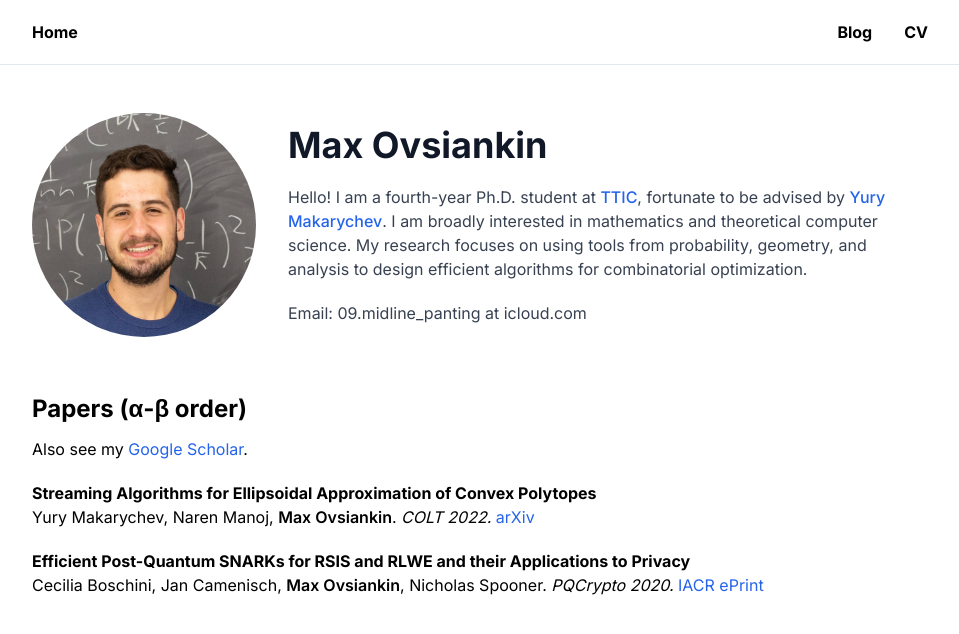
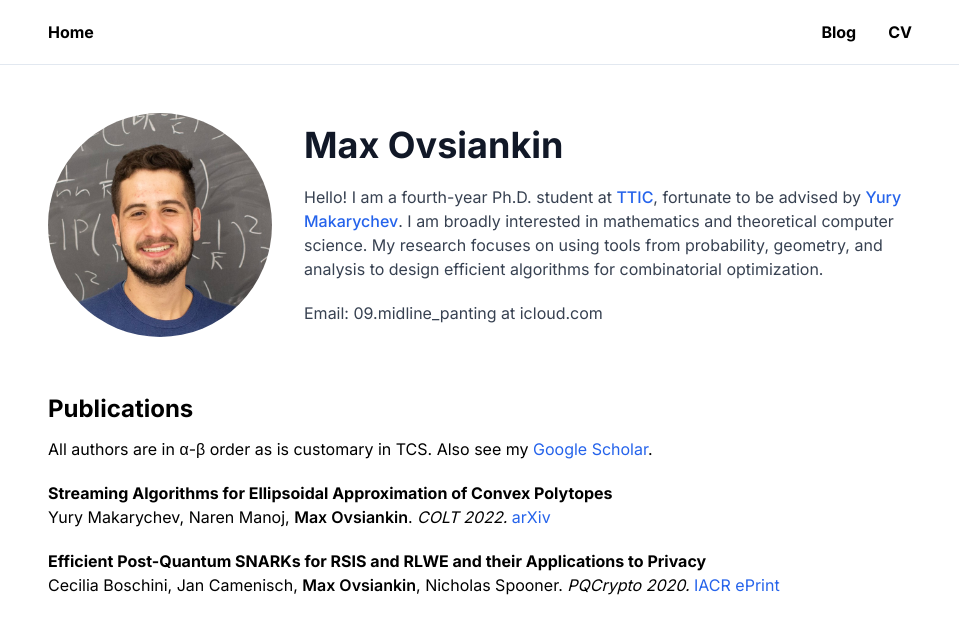
Before and after one commit to maxov/website, a Next.js app: page / in a window 1280 px wide. Shown: the top 634 px of the page, without its empty margins (160-1119 px from the left). Built offline with nearby package versions, Linux system fonts and the light colour scheme.

Commit message:
Update styles

```diff
--- a/app/blog/01-blog-next/page.mdx
+++ b/app/blog/01-blog-next/page.mdx
@@ -2,7 +2,8 @@ import { PostLayout, metad } from '../components';
 
 export const meta = {
   title: "Writing a blog with next.js",
-  date: "August 9th, 2023"
+  date: "August 9th, 2023",
+  // description: "In which I discuss building"
 };
 
 export const metadata = metad(meta);
--- a/app/blog/02-convex-minimax/page.mdx
+++ b/app/blog/02-convex-minimax/page.mdx
@@ -2,7 +2,8 @@ import { Theorem, PostLayout, metad } from '../components'
 
 export const meta = {
   title: "Convexity and Minimaxity",
-  date: "August 10th, 2023"
+  date: "August 10th, 2023",
+  description: "A discussion of minimax theorems, Lagrangian duality, the Plotkin-Shmoys-Tardos LP solver framework, and first-order methods for constrained optimization."
 };
 
 export const metadata = metad(meta);
--- a/app/blog/components.tsx
+++ b/app/blog/components.tsx
@@ -28,7 +28,7 @@ export function PostLayout({
   meta
 }: PostLayoutProps) {
   return (
-    <div className="max-w-4xl py-12 m-auto">
+    <div className="max-w-4xl px-4 py-12 m-auto">
       <h1 className="font-bold text-4xl mb-2">{meta.title}</h1>
       <h3 className="text-gray-500 text-lg">{meta.date}</h3>
       <div className="mt-6">
--- a/app/blog/page.tsx
+++ b/app/blog/page.tsx
@@ -35,19 +35,24 @@ export default async function Blog() {
   const posts = await getPosts();
 
   return <>
-    <div className="max-w-4xl py-12 m-auto">
+    <div className="max-w-4xl px-4 py-12 m-auto">
       <h1 className="font-bold text-4xl mb-2">Theory Will Only Take You So Far</h1>
-      <p className="text-gray-500 text-lg">Max Ovsiankin&apos;s theoretical (computer science blog)</p>
+      <p className="text-gray-500 text-lg">Max Ovsiankin&apos;s theoretical computer science blog</p>
       <div className="mt-5">
         {posts.map(post => {
-          return <Link href={`/blog/${post.meta.slug}/`} passHref key={post.meta.slug}>
-            <div className="py-2 flex justify-between align-middle gap-2">
-              <div>
-                <h2 className="text-xl font-bold">{post.meta.title}</h2>
+          return <Link href={`/blog/${post.meta.slug}/`} passHref key={post.meta.slug} className="hover:text-gray-600 transition">
+            <div className="py-4">
+              <div className="flex justify-between align-middle gap-2">
+                <div>
+                  <h2 className="text-xl font-bold">{post.meta.title}</h2>
+                </div>
+                <div className="my-auto text-gray-500">
+                  <p>{post.meta.date}</p>
+                </div>
               </div>
-              <div className="my-auto text-gray-500">
-                <p>{post.meta.date}</p>
-              </div>
+              {post.meta.description && <div className="text-gray-700">
+                {post.meta.description}
+              </div>}
             </div>
           </Link>;
         })}
--- a/app/layout.tsx
+++ b/app/layout.tsx
@@ -19,14 +19,14 @@ export default function RootLayout({
     <html lang="en">
       <body className={inter.className}>
       <header className="bg-transparent sticky backdrop-blur-md top-0 right-0 left-0 border-b border-slate-200 z-50">
-        <div className="max-w-4xl m-auto flex">
+        <div className="max-w-4xl px-4 m-auto flex">
           <div className="font-bold py-5">
-            <Link href="/">Home</Link>
+            <Link href="/" className="transition hover:text-gray-600">Home</Link>
           </div>
           <div className="flex-grow"></div>
           <div className="font-bold py-5">
-            <Link href="/blog/" className="mr-8">Blog</Link>
-            <Link href="/cv/">CV</Link>
+            <Link href="/blog/" className="mr-8 transition hover:text-gray-600">Blog</Link>
+            <Link href="/cv/" className="transition hover:text-gray-600">CV</Link>
           </div>
         </div>
       </header>
--- a/app/page.tsx
+++ b/app/page.tsx
@@ -6,7 +6,7 @@ const MY_NAME = 'Max Ovsiankin';
 
 export default function Home() {
   return (
-    <div className="max-w-4xl py-12 m-auto">
+    <div className="max-w-4xl px-4 py-12 m-auto">
       <div className="flex items-center">
         <Image className="w-56 h-56 mr-8 rounded-full" src="/profile.jpg" alt={`${MY_NAME}`} width="320" height="320"/>
         <div className="flex-grow prose prose-a:no-underline prose-a:text-blue-600 hover:prose-a:text-blue-400 prose-a:transition prose-headings:font-bold prose-h1:mb-0 leading-normal max-w-none">
@@ -16,8 +16,9 @@ export default function Home() {
         </div>
       </div>
       <div className="mt-14">
-        <h2 className="font-bold text-2xl">Papers (α-β order)</h2>
+        <h2 className="font-bold text-2xl">Publications</h2>
         <div className="mt-3">
+          All authors are in α-β order as is customary in TCS.
           Also see my <a href="https://scholar.google.com/citations?user=f0tA2foAAAAJ" className="text-blue-600 hover:text-blue-400 transition">Google Scholar</a>.
         </div>
         {papers.map((paper, i) => {
```
